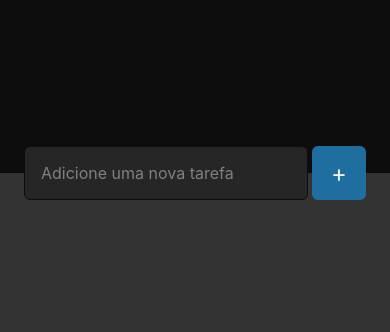
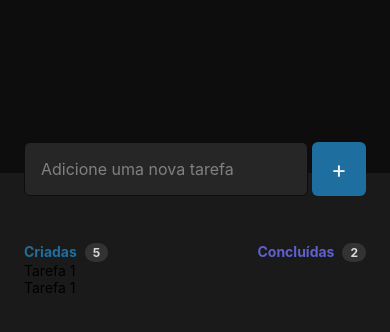
Before and after one commit to lilicrst/todo-list-mobile, a React Native app: screen / in a window 390 px wide. Shown: the top 332 px of the page. Built offline with nearby package versions, Linux system fonts and the light colour scheme; grey boxes are pictures that could not be loaded.

Commit message:
feat: information header

```diff
--- /dev/null
+++ b/src/components/Header/index.tsx
@@ -0,0 +1,30 @@
+import { styles } from './styles'
+import {View, Text, TextInput, Image, TouchableHighlight} from 'react-native'
+
+export function Header(){
+  return (
+    <View style={styles.header}>
+
+    <View style={styles.todoLogo}>
+      <Image
+        source={require('/home/lisandra/GitHub/todo-list-mobile/assets/todoLogo.png')}
+      />
+    </View>
+
+    <View style={styles.form}>
+      <TextInput
+        style={styles.input}
+        placeholder="Adicione uma nova tarefa"
+        placeholderTextColor="#808080"
+      />
+
+      <TouchableHighlight style={styles.button}>
+        <Text style={styles.textButon}>
+          +
+        </Text>
+      </TouchableHighlight>
+    </View>
+
+  </View>
+  )
+}
--- /dev/null
+++ b/src/components/Header/styles.ts
@@ -0,0 +1,51 @@
+import { StyleSheet } from 'react-native'
+
+export const styles = StyleSheet.create({
+  header: {
+    width: '100%',
+    height: 173,
+    backgroundColor: '#0D0D0D',
+    alignItems: 'center'
+  },
+  todoLogo: {
+    width: 110,
+    height: 32,
+    marginTop: 70,
+    flexDirection: "row"
+  },
+  logoText: {
+    fontSize: 30,
+    fontWeight: "bold",
+    color: "#5E60CE"
+  },
+  form: {
+    flexDirection: 'row',
+    width: '100%',
+    marginTop: 40,
+    alignItems: 'center',
+    paddingHorizontal: 24
+  },
+  input: {
+    flex: 1,
+    backgroundColor: '#262626',
+    borderWidth: 1,
+    borderRadius: 6,
+    borderColor: '#0d0d0d',
+    color: '#fff',
+    fontSize: 16,
+    padding: 16,
+    marginRight: 4
+  },
+  button: {
+    width: 54,
+    height: 54,
+    backgroundColor: '#1E6F9F',
+    borderRadius: 6,
+    alignItems: 'center',
+    justifyContent: 'center'
+  },
+  textButon: {
+    fontSize: 24,
+    color: '#f2f2f2'
+  }
+})
--- a/src/screens/Home/index.tsx
+++ b/src/screens/Home/index.tsx
@@ -1,32 +1,32 @@
-import { Image, Text, TextInput, TouchableHighlight, TouchableOpacity, View } from "react-native";
+import { Text, View } from "react-native";
+import { Header } from "../../components/Header";
 import { styles } from "./styles";
 
 export function Home() {
   return (
     <View style={styles.container}>
-      <View style={styles.header}>
+      <Header />
 
-        <View style={styles.todoLogo}>
-          <Image
-            source={require('/home/lisandra/GitHub/todo-list-mobile/assets/todoLogo.png')}
-          />
+      <View style={styles.tasks}>
+
+        <View style={styles.info}>
+          <View style={styles.info}>
+            <Text style={styles.createdTaskInfo}>Criadas</Text>
+            <Text style={styles.couter}>5</Text>
+          </View>
+
+          <View style={styles.info}>
+            <Text style={styles.completeTaskInfo}>Concluídas</Text>
+            <Text style={styles.couter}>2</Text>
+          </View>
         </View>
 
-        <View style={styles.form}>
-          <TextInput
-            style={styles.input}
-            placeholder="Adicione uma nova tarefa"
-            placeholderTextColor="#808080"
-          />
 
-          <TouchableHighlight style={styles.button}>
-            <Text style={styles.textButon}>
-              +
-            </Text>
-          </TouchableHighlight>
-        </View>
+        <Text>Tarefa 1</Text>
+        <Text>Tarefa 1</Text>
 
       </View>
+
     </View>
   )
 }
--- a/src/screens/Home/styles.ts
+++ b/src/screens/Home/styles.ts
@@ -3,54 +3,37 @@ import { StyleSheet } from 'react-native'
 export const styles = StyleSheet.create({
   container: {
     flex: 1,
-    backgroundColor: '#333333'
+    backgroundColor: '#1a1a1a'
   },
-  header: {
+  tasks: {
     width: '100%',
-    height: 173,
-    backgroundColor: '#0D0D0D',
-    alignItems: 'center'
+    marginTop: 70,
+    paddingHorizontal: 24,
   },
-  todoLogo: {
-    width: 110,
-    height: 32,
-    marginTop: 70,
-    flexDirection: "row"
+  info: {
+    flexDirection: 'row',
+    justifyContent: 'space-between'
   },
-  logoText: {
-    fontSize: 30,
-    fontWeight: "bold",
-    color: "#5E60CE"
+  createdTaskInfo: {
+    color: '#1E6F9F',
+    fontWeight: 'bold',
+    fontSize: 14
   },
-  form: {
-    flexDirection: 'row',
-    width: '100%',
-    padding: 24,
-    marginTop: 20,
-    alignItems: 'center'
+  completeTaskInfo: {
+    color: '#5E60CE',
+    fontWeight: 'bold',
+    fontSize: 14,
+
   },
-  input: {
-    flex: 1,
-    backgroundColor: '#262626',
-    borderWidth: 1,
-    borderRadius: 6,
-    borderColor: '#0d0d0d',
-    color: '#fff',
-    fontSize: 16,
-    padding: 16,
-    marginRight: 4
-  },
-  button: {
-    width: 54,
-    height: 54,
-    backgroundColor: '#1E6F9F',
-    borderRadius: 6,
-    alignItems: 'center',
-    justifyContent: 'center'
-  },
-  textButon: {
-    fontSize: 24,
-    color: '#f2f2f2'
+  couter: {
+    fontWeight: 'bold',
+    fontSize: 12,
+    backgroundColor: '#333333',
+    color: '#d9d9d9',
+    borderRadius: 999,
+    paddingHorizontal: 8,
+    paddingVertical: 2,
+    marginLeft: 8
   }
 })
 
```
